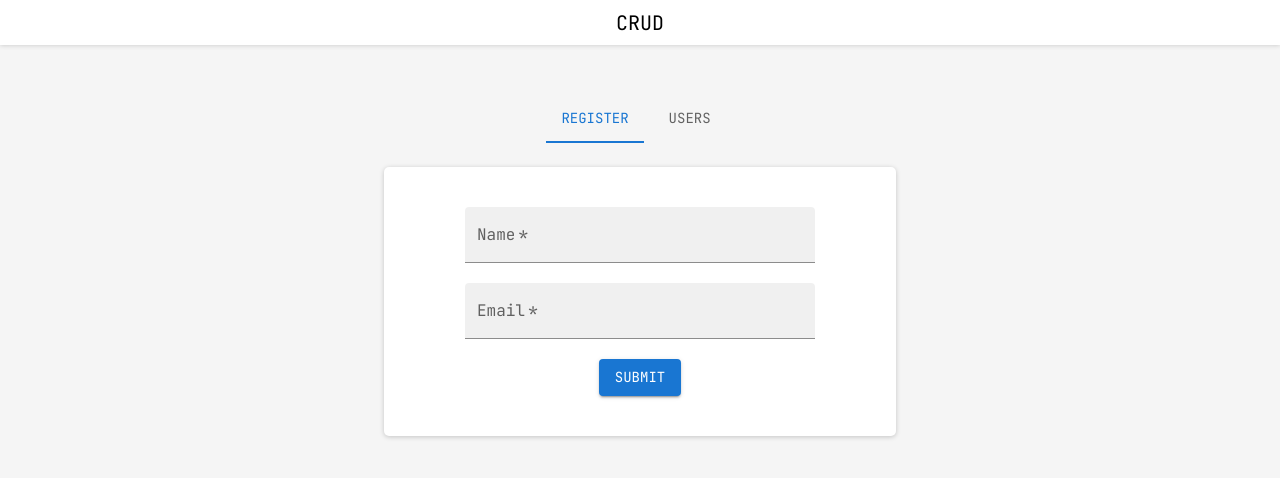
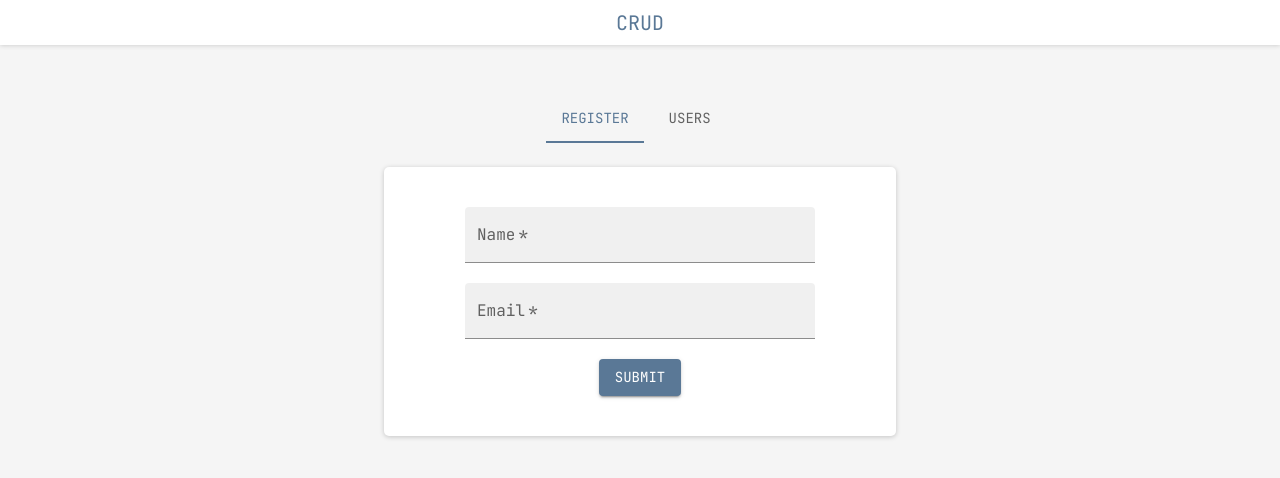
Before and after one commit to d9c/crud-frontend, a React (Create React App) app: page / in a window 1280 px wide. Shown: the top 478 px of the page. Built offline with nearby package versions, Linux system fonts and the light colour scheme.

Commit message:
Add loading indicator and styling changes

```diff
--- a/src/components/MuiTheme.jsx
+++ b/src/components/MuiTheme.jsx
@@ -3,7 +3,14 @@ import { createTheme, ThemeProvider } from "@mui/material/styles";
 
 export const MuiTheme = ({ children }) => {
   const theme = createTheme({
-    typography: { fontFamily: "JetBrains Mono" },
+    palette: {
+      primary: {
+        main: "#5a7896",
+      },
+    },
+    typography: {
+      fontFamily: "JetBrains Mono",
+    },
   });
 
   return <ThemeProvider theme={theme}>{children}</ThemeProvider>;
--- a/src/components/Table/MuiTable.jsx
+++ b/src/components/Table/MuiTable.jsx
@@ -10,6 +10,7 @@ import DialogContent from "@mui/material/DialogContent";
 import DialogContentText from "@mui/material/DialogContentText";
 import DialogActions from "@mui/material/DialogActions";
 import Button from "@mui/material/Button";
+import CircularProgress from "@mui/material/CircularProgress";
 
 import { EditRow } from "./EditRow";
 import { ReadRow } from "./ReadRow";
@@ -25,6 +26,7 @@ import "../../styles/table.scss";
 export const MuiTable = () => {
   const { setSnackbar } = useContext(SnackbarContext);
 
+  const [loading, setLoading] = useState(true);
   const [apiData, setApiData] = useState([]);
   const [editId, setEditId] = useState(null);
   const [deleteId, setDeleteId] = useState(null);
@@ -35,9 +37,10 @@ export const MuiTable = () => {
   });
 
   useEffect(() => {
-    apiRequest("https://d9c-crud.herokuapp.com/users").then((data) =>
-      setApiData(data)
-    );
+    apiRequest("https://d9c-crud.herokuapp.com/users").then((data) => {
+      setApiData(data);
+      setLoading(false);
+    });
   }, [editId, deleteId]);
 
   const handleChange = (e) => {
@@ -63,15 +66,16 @@ export const MuiTable = () => {
   const handleSubmit = async (e) => {
     e.preventDefault();
 
+    setLoading(true);
+
     const updatedUser = { ...formData };
     await updateUser(updatedUser, editId);
 
+    setEditId(null);
     setSnackbar({
       open: true,
       message: "User successfully updated",
     });
-
-    setEditId(null);
   };
 
   const handlePromptDelete = (e, user) => {
@@ -85,20 +89,21 @@ export const MuiTable = () => {
   };
 
   const handleDelete = async () => {
+    setLoading(true);
+
     await deleteUser(deleteId);
 
+    setDeleteId(null);
+    setOpenDialog(false);
     setSnackbar({
       open: true,
       message: "User successfully deleted",
     });
-
-    setDeleteId(null);
-    setOpenDialog(false);
   };
 
   return (
     <>
-      {apiData.length > 0 ? (
+      {!loading && apiData.length > 0 ? (
         <div className="table-container">
           <div className="table-background">
             <form onSubmit={handleSubmit}>
@@ -153,7 +158,11 @@ export const MuiTable = () => {
         </div>
       ) : (
         <div className="no-users-found">
-          <span>No users found.</span>
+          {loading ? (
+            <CircularProgress style={{ color: "#5a7896" }} />
+          ) : (
+            <span>No users found</span>
+          )}
         </div>
       )}
     </>
--- a/src/styles/header.scss
+++ b/src/styles/header.scss
@@ -10,5 +10,6 @@
 
   span {
     font-size: 20px;
+    color: #5a7896;
   }
 }
```
